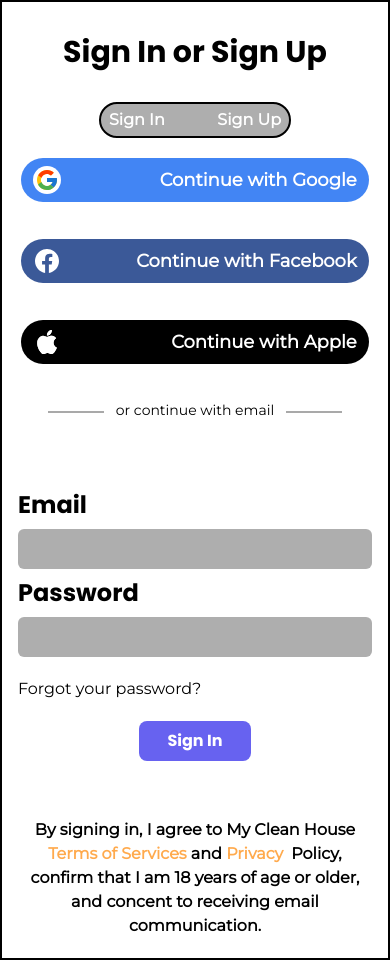
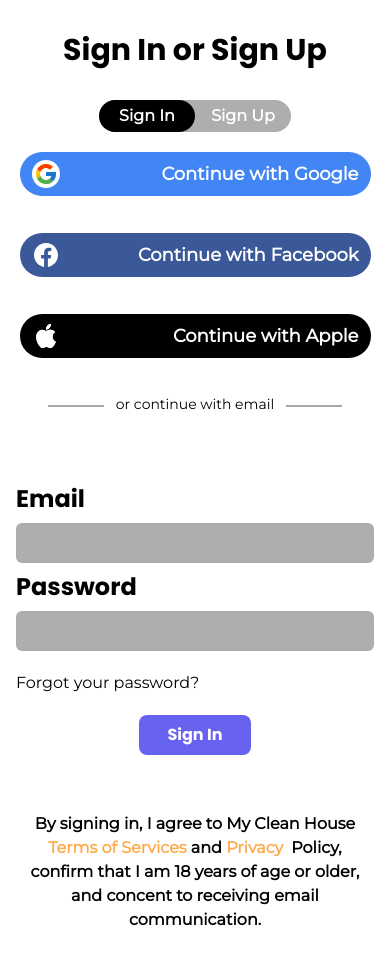
Before and after one commit to muhammadasim01/myCleanHouseFrontend, a Next.js app: page / in a window 390 px wide. Built offline with nearby package versions, Linux system fonts and the light colour scheme.

Commit message:
Adding Toggle Button to Mobile Menu

```diff
--- a/components/MobileHeader/SignInSignUp.js
+++ b/components/MobileHeader/SignInSignUp.js
@@ -4,30 +4,43 @@ import SignUp from "./SignUp";
 
 function SignInSignUp() {
   const [isSignIn, setIsSignIn] = useState(true);
-  const [isSignUp, setIsSignUp] = useState(false);
   console.log("The State1 is", isSignIn);
-  console.log("The State2 is", isSignUp);
+  const handleSignInButton = () => {
+    if (!isSignIn) {
+      setIsSignIn(true);
+    }
+  };
+  const handleSignUpButton = () => {
+    if (isSignIn) {
+      setIsSignIn(false);
+    }
+  };
   return (
-    <div className="flex flex-col h-auto border-2 justify-between items-center">
+    <div className="flex flex-col h-auto justify-between items-center">
       <h2 className="font-heading text-3xl font-bold py-8 px-5">
         Sign In or Sign Up
       </h2>
-      <div className="border-2 w-48 flex justify-between px-2 py-1 mb-5 bg-accentColor rounded-full">
+      <div className="w-48 flex justify-between  mb-5 bg-accentColor rounded-full">
         <button
-          onClick={() => setIsSignIn(!false)}
-          className="font-text text-lightColor text-base font-semibold"
+          // onClick={() => setIsSignIn(!false)}
+          className={`font-text text-lightColor text-base font-semibold w-[50%] py-1 rounded-full ${
+            isSignIn && "bg-darkColor"
+          }`}
+          onClick={handleSignInButton}
         >
           Sign In
         </button>
         <button
-          onClick={() => setIsSignUp(!false) && setIsSignIn(false)}
-          className="font-text text-lightColor text-base font-semibold"
+          // onClick={() => setIsSignUp(!false) && setIsSignIn(false)}
+          className={`font-text text-lightColor text-base font-semibold w-[50%] py-1 rounded-full ${
+            !isSignIn && "bg-darkColor"
+          }`}
+          onClick={handleSignUpButton}
         >
           Sign Up
         </button>
       </div>
-      <SignIn />
-      {/* <SignUp /> */}
+      {isSignIn ? <SignIn /> : <SignUp />}
     </div>
   );
 }
```
